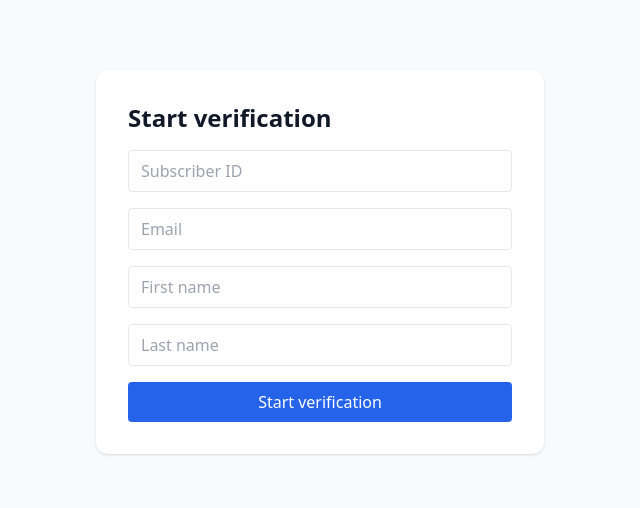
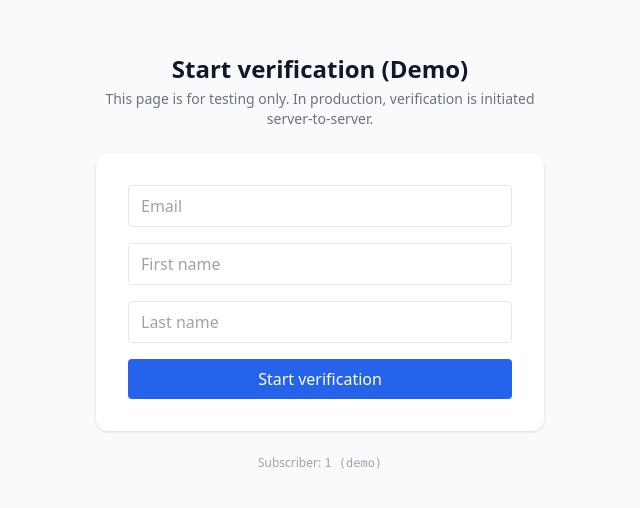
Before and after one commit to brahmprakash-idenza/id_verification, a React (Create React App) app in the folder idv_frontend/: page / in a window 1280 px wide. Shown: the part 138-646 px from the top of the page, without its empty margins (320-960 px from the left). Built offline with nearby package versions, Linux system fonts and the light colour scheme.

Commit message:
updated demo verification page

```diff
--- a/idv_frontend/src/components/VerificationStart.jsx
+++ b/idv_frontend/src/components/VerificationStart.jsx
@@ -1,9 +1,9 @@
 import { useState } from "react";
 
-const SERVER_URL = "http://localhost:8080"
+const SERVER_URL = "http://localhost:8080";
 export default function CreateVerification() {
   const [form, setForm] = useState({
-    subscriberId: "",
+    subscriberId: "1",
     email: "",
     firstName: "",
     lastName: "",
@@ -51,23 +51,24 @@ export default function CreateVerification() {
 
   return (
     <div className="min-h-screen flex items-center justify-center bg-gray-50">
+      <div className="w-full max-w-md space-y-6">
+        {/* Header */}
+        <div className="text-center space-y-1">
+          <h1 className="text-2xl font-semibold text-gray-900">
+            Start verification (Demo)
+          </h1>
+
+          <p className="text-sm text-gray-500">
+            This page is for testing only. In production, verification is
+            initiated server-to-server.
+          </p>
+        </div>
+
+        {/* Form */}
         <form
           onSubmit={handleSubmit}
-        className="bg-white p-8 rounded-xl shadow w-full max-w-md space-y-4"
+          className="bg-white p-8 rounded-xl shadow space-y-4"
         >
-        <h1 className="text-2xl font-semibold text-gray-900">
-          Start verification
-        </h1>
-
-        <input
-          name="subscriberId"
-          placeholder="Subscriber ID"
-          value={form.subscriberId}
-          onChange={handleChange}
-          required
-          className="w-full border rounded px-3 py-2"
-        />
-
           <input
             name="email"
             type="email"
@@ -96,9 +97,7 @@ export default function CreateVerification() {
             className="w-full border rounded px-3 py-2"
           />
 
-        {error && (
-          <p className="text-sm text-red-600">{error}</p>
-        )}
+          {error && <p className="text-sm text-red-600">{error}</p>}
 
           <button
             type="submit"
@@ -108,6 +107,12 @@ export default function CreateVerification() {
             {loading ? "Starting…" : "Start verification"}
           </button>
         </form>
+
+        {/* Footer hint */}
+        <p className="text-xs text-center text-gray-400">
+          Subscriber: <span className="font-mono">1 (demo)</span>
+        </p>
+      </div>
     </div>
   );
 }
```
Lines whose indentation alone changed are shown as unchanged.
